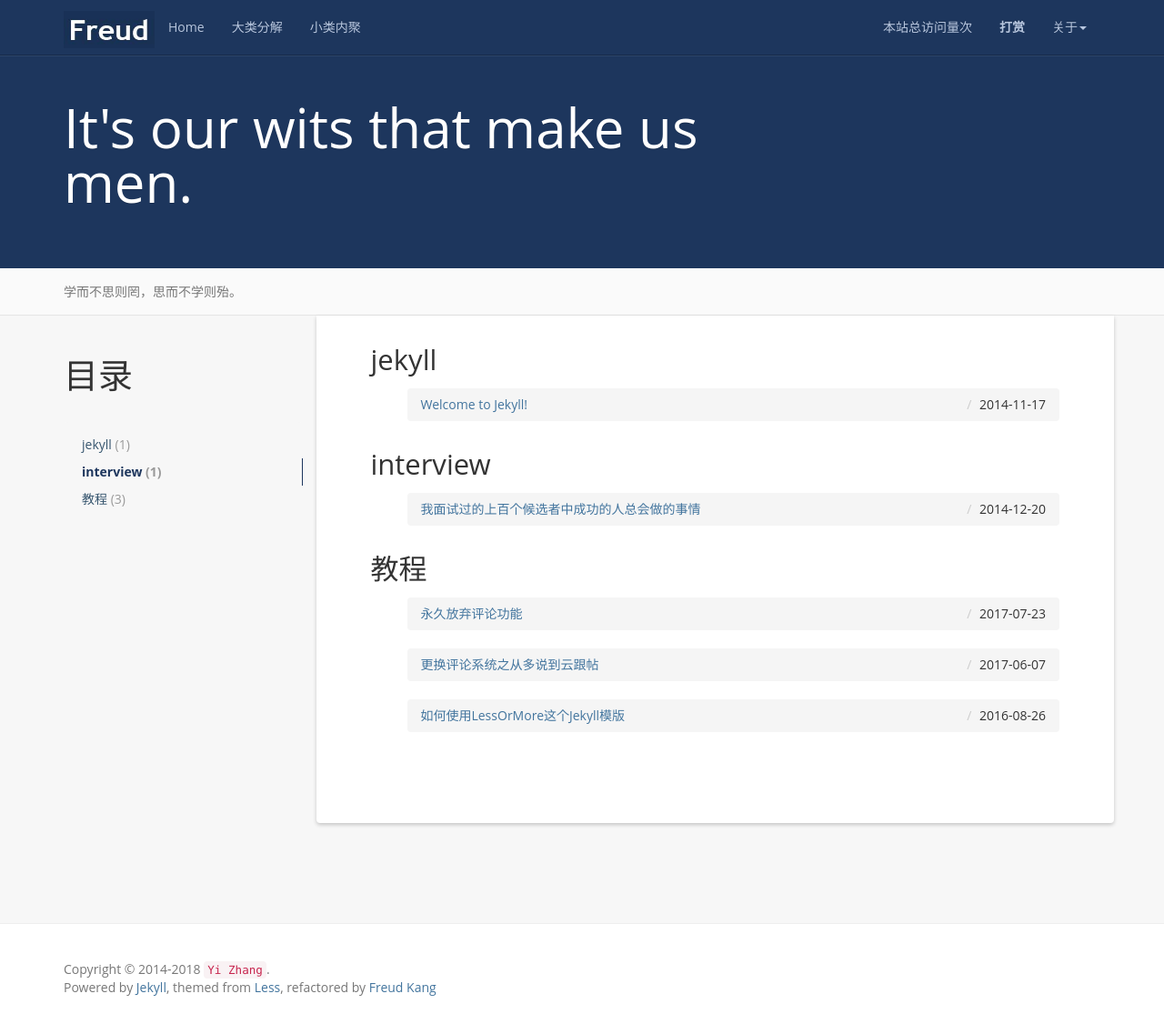
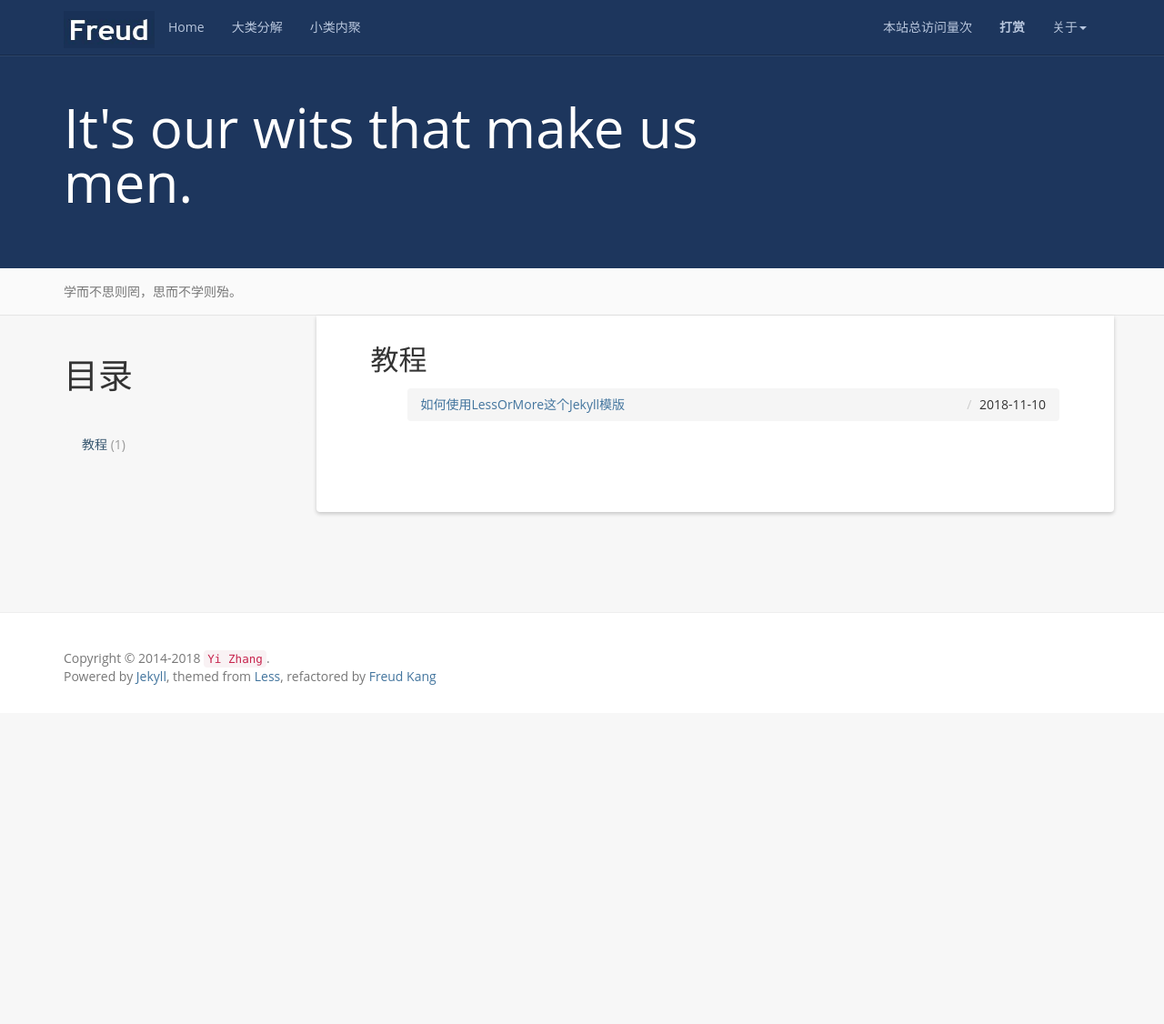
Before and after one commit to YiZhangCUG/YiZhangCUG.github.io, a Jekyll site: the page built from tag/index.html, in a window 1280 px wide and 1126 px high. Shown: the whole window at 91% size. Built offline with Jekyll 4.4.1, drawn with Linux system fonts in a browser that asks for light colours; nearby versions of some CDN libraries; comment, search, counter and statistics services are not loaded; some of the changed lines change nothing that is shown.

Commit message:
update file

```diff
--- a/_posts/2014-11-17-welcome-to-jekyll.md
+++ /dev/null
@@ -1,31 +0,0 @@
----
-layout: post
-title:  "Welcome to Jekyll!"
-date:   2014-11-17 13:31:01 +0800
-categories: jekyll
-tag: jekyll
----
-
-* content
-{:toc}
-
-
-First POST build by Jekyll.
-
-
-诫子书				{#zhugeliang}
-------------------------
-
-![诫子书]({{ '/styles/images/jiezishu.jpg' | prepend: site.baseurl  }})
-
-
-[诸葛亮](#)
-
-
-夫君子之行，静以修身，俭以养德。非淡泊(澹泊)无以明志，非宁静无以致远。夫学须静也，才须学也。非学无以广才，非志无以成学。淫慢则不能励精，险躁则不能冶性。
-年与时驰，意与日去，遂成枯落，多不接世，悲守穷庐，将复何及！
-
-
-[jekyll]:      http://jekyllrb.com
-[jekyll-gh]:   https://github.com/jekyll/jekyll
-[jekyll-help]: https://github.com/jekyll/jekyll-help
--- a/_posts/2014-12-20-I-ve-Interviewed-100s-of-Candidates-and-the-Ones-I-Hire-Always-Do-This.markdown
+++ /dev/null
@@ -1,45 +0,0 @@
----
-layout: post
-title:  我面试过的上百个候选者中成功的人总会做的事情
-date:   2014-12-20 20:05:00 +0800
-categories: 翻译文章
-tag: interview
----
-
-* content
-{:toc}
-
-
-本文翻译自[Linked In](https://www.linkedin.com/)，作者Minal Mehta
-
-原文地址 [I’ve Interviewed 100s of Candidates and the Ones I Hire Always Do This](http://www.linkedin.com/pulse/20141002164029-1473578-how-to-win-an-interview-before-it-starts?midToken=AQH6jyhMOpWb0g&trk=eml-b2_content_ecosystem_digest-recommended_articles-74-null&fromEmail=fromEmail&ut=3Sa86TzhqLj6s1)
-
-
-面试是很有压力的一件事，通常，你只有不到一个小时的时间来使面试官相信你是所有候选者中最合适那一个。这个面试官很有可能还会在当天面试其他的候选者并且还有其他的事情要做。那你如何才能够脱颖而出呢。
-
-充分的准备，知道哪些事情是想要让面试官知道的。			{#prepare}
-====================================
-
-通过上百个我做组织的面试者们，我发现最合适的那些面试者永远都是表达最清晰的。
-
-所有人都知道充足的准备是必要的，但是如何准备是极其重要的，许多人会准备一份面试题和答案的合集，这导致一部分人在遇到合集以外的问题的时候会恐慌（我见过许多人恐慌或者说“这是一个好问题”，当我面试别人或者帮助那些学生准备面试的时候）
-
-以下是我的建议：以最近的记忆最清晰的工作流程开始。通过阅读他们的信息或者询问那些你知道的在这工作的朋友来调查面试的公司和职位，了解他们正在寻找一个拥有什么样能力和文化的人
-
-了解自己，你自己最擅长什么？怎么让你自身如何与公司正在找的人相匹配？这个过程会让你有一个清晰的定位，知道这个公司的职位是不是真的适合你。假设是的，你的自身能力跟这个职位相匹配，你同样知道自己的不足在哪。
-
-从你过往工作经历中找出你突出的贡献，那些你已经确定了你的能力和工作要求相交集的部分。并且，找出一些事情来证明你可以改善你不足的方面。通常，你想出来的这几件事件可以重新组装利用来彰显不同方面的能力。
-
-了解你的听众，组织你的回答语言。			{#learn}
-====================================
-
-我推荐使用排序的组织来确保你的面试官可以理解你的表述。我是STAR方法的忠实粉丝：Situation处境（场景再现），Task任务（必须要做到的），Action行动（你实际做的），Result结果（发生了什么）
-
-场景再现是最重要的，虽然你很清楚发生了什么，但是面试官不知道，花些时间来确保他们可以设身处地的知道当时的情况。如果你不这么做，剩下的故事将是对牛弹琴。
-
-我个人也一直将同样的方法用在各种面试中。“如果你处在一个特定的情境下，你会怎么做？” 花点时间去建立一个共享的空间，让面试官了解情况，然后你们才能一起来聊需要做什么。
-
-保持冷静，记住这次面试是双向的。			{#keep-calm}
-====================================
-
-深呼吸然后记住这只是一次谈话，面试官给你一个评价是很重要的，但是同样重要的是你也要给面试官一个评价，并且确认这是你想要工作的地方。
--- a/_posts/2017-06-08-change-the-comment-provider-to-yuntentie.md
+++ /dev/null
@@ -1,68 +0,0 @@
----
-layout: post
-title:  更换评论系统之从多说到云跟帖
-date:   2017-06-08 00:00:00 +0800
-categories: document
-tag: 教程
----
-
-* content
-{:toc}
-
-
-挥别			{#say-goodbyte}
-====================================
-
-从14年博客搭建起来，一直使用的是多说，期间很多人给我留言，有通过我的博客学到技术的，也有看到我博客模板然后拿去使用的，总之也积累了一定的评论量。期间想换Disqus，那时候还没有被墙，不过由于Disqus是国外产品，本地化做的不是很好。所以一直以来仰仗着多说来支撑着博客的评论。不过好景不长。也就大约17年的三月份左右，查看博客的时候，看到评论框上面有一个小链接，点击之后才知道6月1日，多说要永久的关闭了。前前后后使用了不到三年吧。还真的有那么点感情了，所以刚看到这个消息的时候还是很震惊的。不过也可以理解，一个无法成功商业化的项目，最后的结局也无非就是这样。但是由于心里的一些不舍，也就一直没有将多说替换下去，一直等到6月1号上班的那天早上10点多，我上线博客查看的时候还是正常可运行的。不过到6月2号，多说的域名就彻底无法访问了。这才知道，多说是真的走了！感谢这三年来的一路相伴，感谢多说团队曾经做过的努力。
-
-
-选择			{#choose}
-====================================
-
-这几天就一直在寻找一个新的第三方品论，可供考虑的也无非就是畅言，友言，Disqus，云跟帖。
-
-畅言要求必须有备案，这个不太好搞，所以就放弃了。
-
-友言貌似也不稳定，今天查看他的服务的时候502了。
-
-Disqus被墙，而我又极少翻墙。所以也不再考虑之列，最后也就只能选择云跟帖了。
-
-
-网易云跟帖			{#yungentie}
-====================================
-
-由于云跟帖跟多说有一些小区别。对多说来说，安装完成之后，注册站点跟实际使用域名并没有硬性的要求必须一致，所以写完之后无论在什么地方都可以执行，而网易的这个云跟帖不同的是，会在每次页面加载的时候先获取当前访问的域名，然后跟你注册云跟帖时候的域名做检查，一致的话会放行并正确显示评论系统，不一致就会直接返回错误码，并且在页面不会显示任何内容。
-
-所以，以后想要使用本Jekyll模板的小盆友们，`一定要记得修改自己的云跟帖导入代码`，才能让自己博客的评论系统生效。具体步骤如下：
-
-登录云跟帖			{#login-yungentie}
----------------------
-
-使用自己的账号登录[https://gentie.163.com/](https://gentie.163.com/)，然后点击右上角的`后台管理`
-
-![/styles/images/yungentie/01.png]({{ '/styles/images/yungentie/01.png' | prepend: site.baseurl  }})
-
-初始化			{#init-yungentie}
----------------------
-
-如果是第一次登录云跟帖会提示完善站点基本信息。
-
-![/styles/images/yungentie/01.png]({{ '/styles/images/yungentie/02.png' | prepend: site.baseurl  }})
-
-完成之后点击`获取代码`，选择合适的皮肤进行设置，本博客是蓝色，固定位置。
-
-![/styles/images/yungentie/01.png]({{ '/styles/images/yungentie/03.png' | prepend: site.baseurl  }})
-
-复制引入代码			{#import-yungentie}
----------------------
-
-点击`WEB代码`, 在右侧的`跟贴完整模块代码(Web单独版)`中复制展示框中的代码
-
-![/styles/images/yungentie/01.png]({{ '/styles/images/yungentie/04.png' | prepend: site.baseurl  }})
-
-修改模板代码			{#change-template-code}
----------------------
-
-修改`_includes/LessOrMore/comments-providers/yungentie`文件中的内容，将文件中的代码全部删除，并粘贴刚刚从云跟帖网站复制的代码。
-
-![/styles/images/yungentie/01.png]({{ '/styles/images/yungentie/05.png' | prepend: site.baseurl  }})
--- a/_posts/2017-07-24-abandon-the-comment-feature.md
+++ /dev/null
@@ -1,36 +0,0 @@
----
-layout: post
-title:  永久放弃评论功能
-date:   2017-07-24 00:00:00 +0800
-categories: document
-tag: 教程
----
-
-* content
-{:toc}
-
-
-云跟帖			{#yungentie}
-====================================
-
-看了下历史记录，在6月8号切换的云跟帖，未到一个月，7月6号，云跟帖也宣告结束了。
-
-![/styles/images/abandon-comments/yungentie-abandon.png]({{ '/styles/images/abandon-comments/yungentie-abandon.png' | prepend: site.baseurl  }})
-
-撇开第三方评论系统的盈利与否不谈，我好像发现了什么不得了的事情，就是我用什么，就死什么。
-
-我用Disqus，被墙了；用多说，关停了；用云跟帖，挂了。
-
-
-选择 - 回归			{#back-to-begin}
-====================================
-
-当看到云跟帖要关停的消息的时候，首先想的是还有什么替代方案。
-
-考虑了好久，觉得对现在的第三方评论系统都没什么信任感，基于我用什么死什么，我也不想再祸害一个新的好项目了。并且细细想来，我写这个博客的初衷是记录一些我在工作或者学习中遇到或者学到的知识，随着年岁的增长，记忆力直线下降，所以只是拿博客当作一个在线的技术日记记录工具，供我能够随时方便地找到那些我已经遗忘细节的知识点，并没有想过什么著书立传之类的事情。
-
-能帮到别人固然是好的，不过归根结底是给自己一个方便查阅的平台。
-
-所以最后的决定是彻底放弃评论功能。如果有人在看我的博客的时候有什么问题，依然可以到github开issue来提问。由于去github开issue相对还是有点技术含量(全球最大的同性交友平台还是技术人员的主场)，这样还屏蔽掉了大部分的灌水或者垃圾评论。
-
-所以，别了，评论功能！
--- a/_posts/2016-08-27-how-to-use-this-jekyll-theme.md
+++ b/_posts/2018/2018-11-10-how-to-use-this-jekyll-theme.md
@@ -1,8 +1,8 @@
 ---
 layout: post
 title:  如何使用LessOrMore这个Jekyll模版
-date:   2016-08-27 01:08:00 +0800
-categories: document
+date:   2018-11-10 11:57:00 -0800
+categories: 文档
 tag: 教程
 ---
 
@@ -15,7 +15,8 @@
 + 感谢[Less官网](http://lesscss.cn/)的样式，本Jekyll框架的样式都是基于Less官网的样式直接拷贝过来的。只是重构了JS，并且加入了Jekyll语法而已。
 + 感谢[Github](https://github.com/)提供的代码维护和发布平台
 + 感谢[Jekyll](https://jekyllrb.com/)团队做出如此优秀的产品
-+ 感谢[Solar](https://github.com/mattvh/solar-theme-jekyll)的原作者[Matt Harzewski](http://www.webmaster-source.com/)，在`2014.11`-`2016.09`的两年间，我的博客选用了此样式模版
++ 感谢[Solar](https://github.com/mattvh/solar-theme-jekyll)的原作者[Matt Harzewski](http://www.webmaster-source.com/)。
++ 感谢[Freud](http://www.hifreud.com/Resume.io/)制作本网站的模版文件
 
 
 使用							{#How-to-use}
@@ -91,34 +92,3 @@
 效果							{#result}
 ------------------------------------
 打开浏览器并输入URL`http://localhost:4000/`,回车。
-
-
-为什么重复造轮子					{#why}
-====================================
-
-很明显，我在重复造轮子。在13年接触到GIT，14年末接触到Jekyll，然后搭建了自己的博客，当时是选用了[JekyllThemes](http://jekyllthemes.org/)上的[Solar](https://github.com/mattvh/solar-theme-jekyll)主题，一直到现在。不过中间一直感觉页面风格还是偏暗，阅读不方便。并且有一些小的细节做的不是很好。在页面的跨平台浏览上有一些瑕疵。并且不区分一级标题和二级标题，导致没有重点强调。诸如此类，用了2年，用的越多，越发吃力，中间就一直在寻找新的能够让我一眼认定的主题。
-
-虽然设计好看的主题很多。但是真正适合拿来做博客的却不多。中间一直没有找到合适的主题。直到有一天看到Less官网的主题之后，豁然觉得这就是我的博客想要的样子。简单而又不平凡。所以就决定了要把博客迁移到这个主题，然后拿了两天晚上来把这个主题做出来。
-
-重复造了轮子，但是这个是迄今为止自己觉得最适合我的博客的轮子，所以是值得的！
-
-关于作者						{#about-author}
-====================================
-
-热爱开源，热爱折腾的Java程序猿。更多个人信息和联系方式可以参照[我的简介](http://www.hifreud.com/Resume.io/)。
-
-关于打赏						{#about-donate}
-====================================
-
-如果你也像我一样在寻觅一个简洁的博客主题。不妨试下LessOrMore。
-
-当然你也可以为了我的工作打赏！以激励我做出更好的东西。
-
-支付宝						{#alipay}
-----------------
-
-<img src="{{ '/styles/images/zhifubao.PNG' | prepend: site.baseurl }}" alt="支付宝二维码付款给Freud" width="310" />
-
-微信							{#weixinpay}
-----------------
-![微信二维码付款给Freud]({{ '/styles/images/weixin.png' | prepend: site.baseurl }})
```
Also changed, not shown: README.md, 1 other file.
